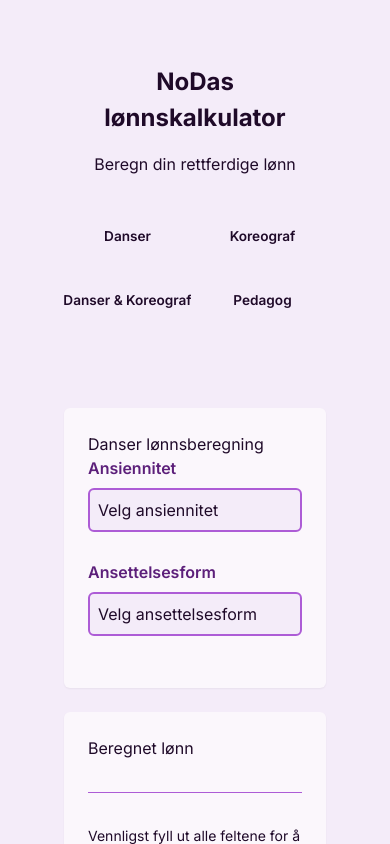
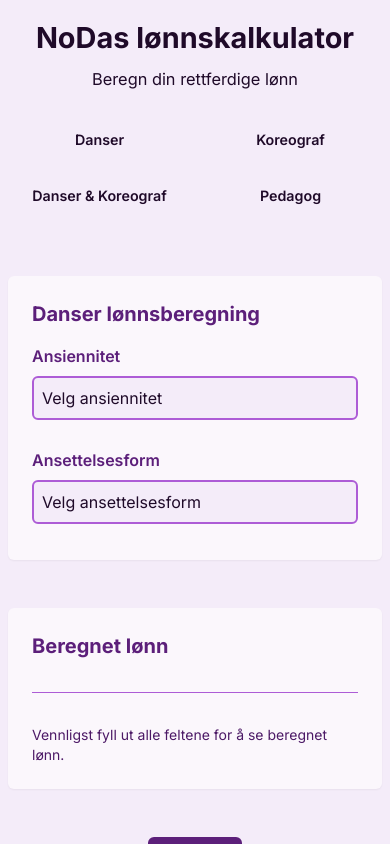
Before and after one commit to AMarlonG/NoDa-kalkulator, a Next.js app: page / in a window 390 px wide. Both pictures are taken after a click on the button "Danser". Shown: the top 844 px of the page. Built offline with nearby package versions, Linux system fonts and the light colour scheme.

Commit message:
Forbedret CSS-strukturen: Standardisert stiler, forbedret responsivitet og fikset styling-problemer

```diff
--- a/app/globals.css
+++ b/app/globals.css
@@ -147,6 +147,18 @@
     @apply bg-card text-card-foreground rounded-md shadow-sm p-6;
   }
 
+  .card-header {
+    @apply mb-4;
+  }
+
+  .card-title {
+    @apply text-xl font-bold text-primary;
+  }
+
+  .card-content {
+    @apply space-y-4;
+  }
+
   .input,
   .select,
   .styled-select {
@@ -190,31 +202,66 @@
     @apply mt-0;
   }
 
-  .total-salary-value {
-    @apply text-xl font-bold leading-tight;
+  .result-card {
+    @apply mt-6;
   }
 
-  .total-salary-breakdown {
-    @apply text-sm leading-relaxed;
+  .result-grid {
+    @apply grid gap-6;
   }
 
   .result-section {
     @apply mb-4;
   }
 
+  .result-subtitle {
+    @apply text-lg font-semibold text-primary mb-2;
+  }
+
   .result-value {
-    @apply text-lg font-semibold leading-snug;
+    @apply text-xl font-bold mb-2;
   }
 
   .result-explanation {
-    @apply text-sm leading-relaxed;
+    @apply text-sm text-muted-foreground;
   }
 
-  .social-costs-list {
-    @apply list-none pl-0;
+  .result-explanation-list {
+    @apply list-disc pl-6 mt-2 space-y-1 text-sm text-muted-foreground;
   }
 
-  .social-costs-item {
-    @apply mb-2;
+  .clear-button-container {
+    @apply mt-6 text-center;
+  }
+
+  /* View transition animations */
+  @keyframes slide-in {
+    from {
+      opacity: 0;
+      transform: translateY(20px);
+    }
+    to {
+      opacity: 1;
+      transform: translateY(0);
+    }
+  }
+
+  @keyframes slide-out {
+    from {
+      opacity: 1;
+      transform: translateY(0);
+    }
+    to {
+      opacity: 0;
+      transform: translateY(20px);
+    }
+  }
+
+  ::view-transition-old(calculator) {
+    animation: 300ms cubic-bezier(0.4, 0, 0.2, 1) both slide-out;
+  }
+
+  ::view-transition-new(calculator) {
+    animation: 300ms cubic-bezier(0.4, 0, 0.2, 1) both slide-in;
   }
 }
--- a/app/styles/page.css
+++ b/app/styles/page.css
@@ -3,13 +3,13 @@
   display: flex;
   flex-direction: column;
   align-items: center;
-  padding: var(--spacing-16);
+  padding: var(--spacing-8) var(--spacing-4);
 }
 
 .header {
   width: 100%;
   max-width: 36rem;
-  margin-bottom: var(--spacing-12);
+  margin-bottom: var(--spacing-8);
 }
 
 .title-container {
@@ -17,18 +17,18 @@
   flex-direction: column;
   align-items: center;
   text-align: center;
-  margin-bottom: var(--spacing-8);
+  margin-bottom: var(--spacing-6);
 }
 
 .title {
-  font-size: clamp(1.5rem, 5vw, 2.5rem);
+  font-size: var(--font-size-2xl);
   font-weight: 700;
   color: var(--primary);
-  margin-bottom: var(--spacing-4);
+  margin-bottom: var(--spacing-2);
 }
 
 .description {
-  font-size: clamp(1rem, 3vw, 1.25rem);
+  font-size: var(--font-size-lg);
   color: var(--muted-foreground);
 }
 
@@ -38,32 +38,32 @@
   max-width: 36rem;
   display: flex;
   flex-direction: column;
-  gap: clamp(0.5rem, 2vw, 1rem);
+  gap: var(--spacing-2);
 }
 
 /* Each row contains 2 buttons */
 .nav-row {
   display: flex;
-  gap: clamp(0.5rem, 2vw, 1rem);
+  gap: var(--spacing-2);
   width: 100%;
 }
 
 /* Button styling */
 .nav-button {
   flex: 1;
-  padding: clamp(0.5rem, 1.5vw, 0.75rem);
+  padding: var(--spacing-3) var(--spacing-4);
   border-radius: var(--radius);
   font-weight: 600;
-  transition: background-color 0.2s ease, border-color 0.2s ease, color 0.2s ease;
+  transition: all 0.2s ease;
   cursor: pointer;
   border: 2px solid var(--primary);
   outline: none;
-  font-size: clamp(0.85rem, 1.5vw, 1rem);
+  font-size: var(--font-size-base);
   text-align: center;
   white-space: nowrap;
   overflow: hidden;
   text-overflow: ellipsis;
-  height: 3.5rem;
+  min-height: 3rem;
   display: flex;
   align-items: center;
   justify-content: center;
@@ -92,30 +92,52 @@
 .calculator-section {
   width: 100%;
   max-width: 36rem;
-  margin-top: var(--spacing-8);
+  margin-top: var(--spacing-6);
   view-transition-name: calculator;
 }
 
 .footer {
   width: 100%;
   max-width: 36rem;
-  margin-top: var(--spacing-16);
+  margin-top: var(--spacing-12);
   text-align: center;
+  padding: var(--spacing-4);
 }
 
 .footer p {
   color: var(--muted-foreground);
-  margin-bottom: var(--spacing-4);
+  margin-bottom: var(--spacing-2);
+  font-size: var(--font-size-sm);
 }
 
 .footer a {
   color: var(--primary);
   text-decoration: underline;
-  transition: all 0.2s ease;
+  transition: color 0.2s ease;
 }
 
 .footer a:hover {
-  color: hsl(280, 65%, 30%);
+  color: var(--primary);
+  opacity: 0.8;
+}
+
+@media (max-width: 640px) {
+  .main {
+    padding: var(--spacing-4) var(--spacing-2);
+  }
+
+  .nav-button {
+    font-size: var(--font-size-sm);
+    padding: var(--spacing-2) var(--spacing-3);
+  }
+
+  .title {
+    font-size: var(--font-size-xl);
+  }
+
+  .description {
+    font-size: var(--font-size-base);
+  }
 }
 
 @keyframes slide-in {
```
